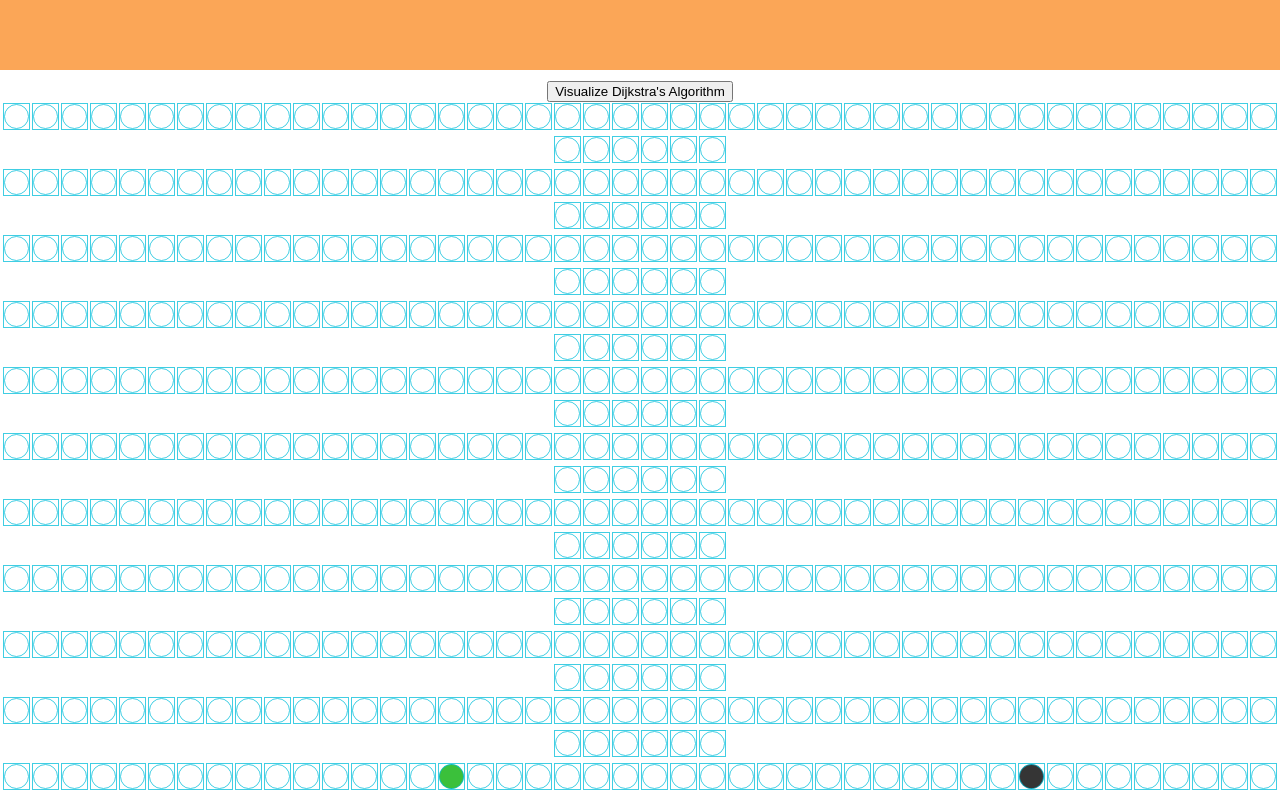
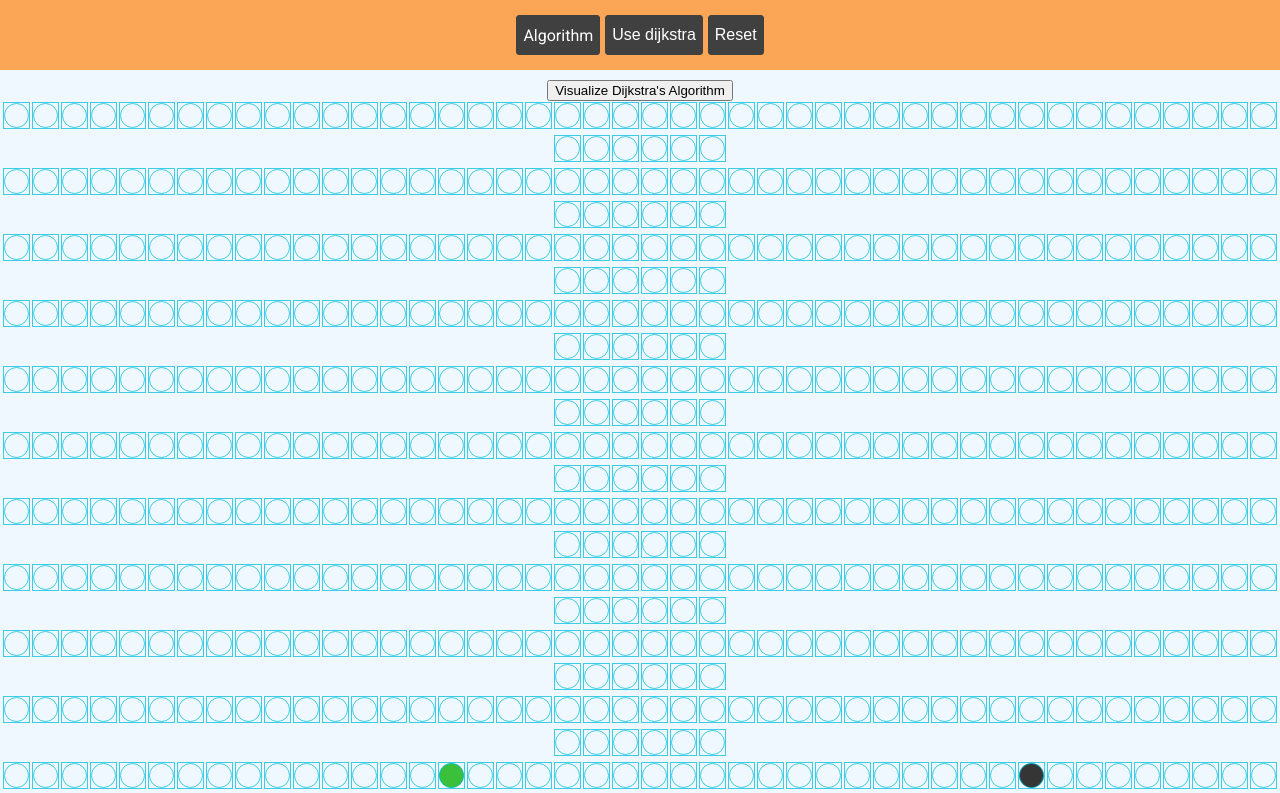
Before and after one commit to kloudysky/Pathfindr, a React (Create React App) app: page / in a window 1280 px wide. Shown: the top 793 px of the page. Built offline with nearby package versions, Linux system fonts and the light colour scheme.

Commit message:
enabled moving of start and end position

```diff
--- a/public/index.html
+++ b/public/index.html
@@ -2,7 +2,11 @@
 <html lang="en">
   <head>
     <meta charset="utf-8" />
-    <link rel="icon" href="%PUBLIC_URL%/favicon.ico" />
+    <link rel="preconnect" href="https://fonts.gstatic.com" />
+    <link
+      href="https://fonts.googleapis.com/css2?family=Roboto:ital,wght@0,300;0,400;0,500;0,700;0,900;1,100;1,300;1,400;1,500;1,700;1,900&display=swap"
+      rel="stylesheet"
+    />
     <meta name="viewport" content="width=device-width, initial-scale=1" />
     <meta name="theme-color" content="#000000" />
     <meta
--- a/src/components/Visualizer.jsx
+++ b/src/components/Visualizer.jsx
@@ -1,14 +1,9 @@
 import React, { Component } from "react";
 import Node from "./node/Node";
 import { dijkstra, getNodesInShortestPathOrder } from "../algorithms/dijkstra";
-import { createGrid, createWall } from "../grid";
+import { createGrid, createWall, changeStart } from "../grid";
 import NavBar from "./navbar/NavBar";
 import "./visualizer.css";
-
-const START_NODE_ROW = 10;
-const START_NODE_COL = 15;
-const DESTINATION_NODE_ROW = 10;
-const DESTINATION_NODE_COL = 35;
 
 export default class Visualizer extends Component {
   constructor(props) {
@@ -16,12 +11,19 @@ export default class Visualizer extends Component {
     this.state = {
       grid: [],
       mouseDown: false,
+      startRow: 10,
+      startCol: 15,
+      destinationRow: 10,
+      destinationCol: 35,
+      mouseDownOnStart: false,
+      mouseDownOnDestination: false,
     };
   }
 
   componentDidMount() {
-    const start = [START_NODE_ROW, START_NODE_COL];
-    const destination = [DESTINATION_NODE_ROW, DESTINATION_NODE_COL];
+    const { startRow, startCol, destinationRow, destinationCol } = this.state;
+    const start = [startRow, startCol];
+    const destination = [destinationRow, destinationCol];
     const grid = createGrid(start, destination);
     this.setState({ grid });
   }
@@ -59,12 +61,13 @@ export default class Visualizer extends Component {
   }
 
   findDestination(algorithm) {
-    const { grid } = this.state;
-    const startNode = grid[START_NODE_ROW][START_NODE_COL];
-    const destinationNode = grid[DESTINATION_NODE_ROW][DESTINATION_NODE_COL];
+    const { grid, startRow, startCol, destinationRow, destinationCol } =
+      this.state;
+    const startNode = grid[startRow][startCol];
+    const destinationNode = grid[destinationRow][destinationCol];
 
     switch (algorithm) {
-      case dijkstra:
+      case "dijkstra":
         const visitedNodesInOrder = dijkstra(grid, startNode, destinationNode);
         const nodesInShortestPathOrder =
           getNodesInShortestPathOrder(destinationNode);
@@ -76,19 +79,61 @@ export default class Visualizer extends Component {
   }
 
   handleMouseDown(row, col) {
-    const grid = createWall(this.state.grid, row, col);
-    this.setState({ grid, mouseDown: true });
+    if (row === this.state.startRow && col === this.state.startCol) {
+      this.setState({ mouseDownOnStart: true });
+    } else if (
+      row === this.state.destinationRow &&
+      col === this.state.destinationCol
+    ) {
+      this.setState({ mouseDownOnDestination: true });
+    } else {
+      const grid = createWall(this.state.grid, row, col);
+      this.setState({ grid, mouseDown: true });
+    }
   }
 
   handleMouseEnter(row, col) {
+    const currentGrid = this.state.grid;
     if (this.state.mouseDown) {
-      const grid = createWall(this.state.grid, row, col);
+      const grid = createWall(currentGrid, row, col);
       this.setState({ grid });
+    } else if (this.state.mouseDownOnStart) {
+      const grid = changeStart(
+        currentGrid,
+        this.state.startRow,
+        this.state.startCol,
+        row,
+        col,
+        "start"
+      );
+      this.setState({ grid, startRow: row, startCol: col });
+    } else if (this.state.mouseDownOnDestination) {
+      const grid = changeStart(
+        currentGrid,
+        this.state.destinationRow,
+        this.state.destinationCol,
+        row,
+        col,
+        "destination"
+      );
+      this.setState({ grid, destinationRow: row, destinationCol: col });
     }
   }
 
   handleMouseUp() {
-    this.setState({ mouseDown: false });
+    this.setState({
+      mouseDown: false,
+      mouseDownOnStart: false,
+      mouseDownOnDestination: false,
+    });
+  }
+
+  resetGrid() {
+    console.log("hello");
+    const start = [10, 15];
+    const destination = [10, 35];
+    const grid = createGrid(start, destination);
+    this.setState({ grid });
   }
 
   render() {
@@ -96,8 +141,11 @@ export default class Visualizer extends Component {
 
     return (
       <>
-        <NavBar />
-        <button onClick={() => this.findDestination(dijkstra)}>
+        <NavBar
+          findDestination={this.findDestination}
+          resetGrid={() => this.resetGrid()}
+        />
+        <button onClick={() => this.findDestination("dijkstra")}>
           Visualize Dijkstra's Algorithm
         </button>
         <div className="grid">
--- a/src/components/navbar/NavBar.jsx
+++ b/src/components/navbar/NavBar.jsx
@@ -2,8 +2,29 @@ import React, { Component } from "react";
 import "./navbar.css";
 
 export class NavBar extends Component {
+  constructor(props) {
+    super(props);
+    this.state = {
+      algorithm: "dijkstra",
+    };
+  }
   render() {
-    return <div className="navbar"></div>;
+    return (
+      <div className="navbar">
+        <div className="dropdown">
+          <button class="dropbtn">Algorithm</button>
+          <div class="dropdown-content">
+            <a href="#">Dijkstra</a>
+            <a href="#">Link 2</a>
+            <a href="#">Link 3</a>
+          </div>
+        </div>
+        <button class="findbtn">{`Use ${this.state.algorithm}`}</button>
+        <button onClick={() => this.props.resetGrid()} class="findbtn">
+          Reset
+        </button>
+      </div>
+    );
   }
 }
 
--- a/src/components/navbar/navbar.css
+++ b/src/components/navbar/navbar.css
@@ -6,4 +6,82 @@
   height: 70px;
   width: 100%;
   margin-bottom: 10px;
+  display: flex;
+  align-items: center;
+  justify-content: center;
 }
+
+.navbar a {
+  float: left;
+  font-size: 16px;
+  color: white;
+  text-align: center;
+  padding: 14px 16px;
+  text-decoration: none;
+}
+
+.dropdown {
+  float: left;
+  overflow: hidden;
+}
+
+/* Dropdown button */
+.dropdown .dropbtn {
+  font-size: 16px;
+  color: white;
+  height: 40px;
+  background-color: inherit;
+  font-family: inherit; /* Important for vertical align on mobile phones */
+  margin: 0; /* Important for vertical align on mobile phones */
+  cursor: pointer;
+  background-color: #414040;
+  border: 1px solid #414040;
+  border-radius: 3px;
+}
+
+/* Add a red background color to navbar links on hover */
+.navbar a:hover,
+.dropdown:hover .dropbtn {
+}
+
+/* Dropdown content (hidden by default) */
+.dropdown-content {
+  display: none;
+  position: absolute;
+  background-color: #f9f9f9;
+  min-width: 160px;
+  box-shadow: 0px 8px 16px 0px rgba(0, 0, 0, 0.2);
+  z-index: 1;
+}
+
+/* Links inside the dropdown */
+.dropdown-content a {
+  float: none;
+  color: black;
+  padding: 12px 16px;
+  text-decoration: none;
+  display: block;
+  text-align: left;
+}
+
+/* Add a grey background color to dropdown links on hover */
+.dropdown-content a:hover {
+  background-color: #ddd;
+}
+
+/* Show the dropdown menu on hover */
+.dropdown:hover .dropdown-content {
+  display: block;
+}
+
+.findbtn {
+  margin: 0;
+  font-size: 16px;
+  height: 40px;
+  background-color: #414040;
+  border: 1px solid #414040;
+  border-radius: 3px;
+  color: white;
+  margin-left: 5px;
+  cursor: pointer;
+}
--- a/src/components/node/node.css
+++ b/src/components/node/node.css
@@ -8,9 +8,11 @@
 
 .node-start {
   background-color: rgb(59, 192, 59);
+  cursor: pointer;
 }
 .node-finish {
   background-color: rgb(53, 53, 53);
+  cursor: pointer;
 }
 
 .node-figure {
@@ -85,7 +87,7 @@
 
   50% {
     transform: scale(1.2);
-    background-color: ;
+    background-color: #ed944d;
     border-color: #ed944d;
     outline-color: #ed944d;
   }
--- a/src/grid.js
+++ b/src/grid.js
@@ -21,6 +21,41 @@ export const createWall = (grid, row, col) => {
   return newGrid;
 };
 
+export const changeStart = (grid, prevRow, prevCol, newRow, newCol, type) => {
+  const newGrid = grid.slice();
+  const prevStartNode = newGrid[prevRow][prevCol];
+  let regularNode, upgradedNode;
+  if (type === "start") {
+    regularNode = {
+      ...prevStartNode,
+      isStart: false,
+    };
+  } else {
+    regularNode = {
+      ...prevStartNode,
+      isDestination: false,
+    };
+  }
+
+  const node = newGrid[newRow][newCol];
+  if (type === "start") {
+    upgradedNode = {
+      ...node,
+      isStart: true,
+      isWall: false,
+    };
+  } else {
+    upgradedNode = {
+      ...node,
+      isDestination: true,
+      isWall: false,
+    };
+  }
+  newGrid[prevRow][prevCol] = regularNode;
+  newGrid[newRow][newCol] = upgradedNode;
+  return newGrid;
+};
+
 const createNode = (row, col, start, destination) => {
   return {
     row,
--- a/src/index.css
+++ b/src/index.css
@@ -1,13 +1,12 @@
 body {
   margin: 0;
-  font-family: -apple-system, BlinkMacSystemFont, 'Segoe UI', 'Roboto', 'Oxygen',
-    'Ubuntu', 'Cantarell', 'Fira Sans', 'Droid Sans', 'Helvetica Neue',
-    sans-serif;
+  font-family: "Roboto", sans-serif;
   -webkit-font-smoothing: antialiased;
   -moz-osx-font-smoothing: grayscale;
+  background-color: aliceblue;
 }
 
 code {
-  font-family: source-code-pro, Menlo, Monaco, Consolas, 'Courier New',
+  font-family: source-code-pro, Menlo, Monaco, Consolas, "Courier New",
     monospace;
 }
```
